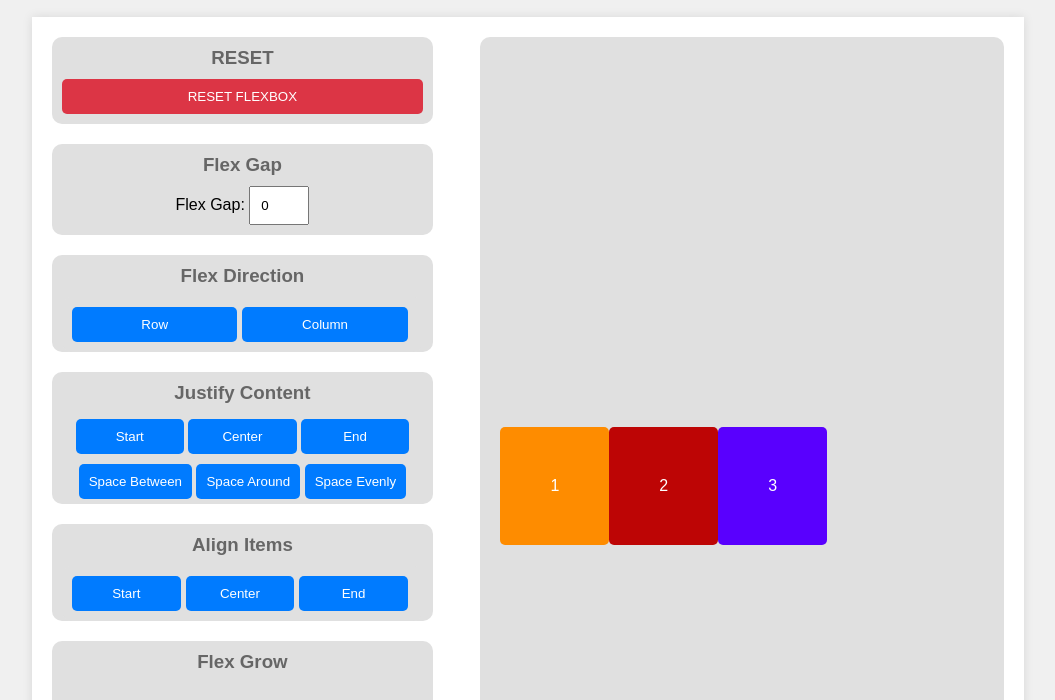
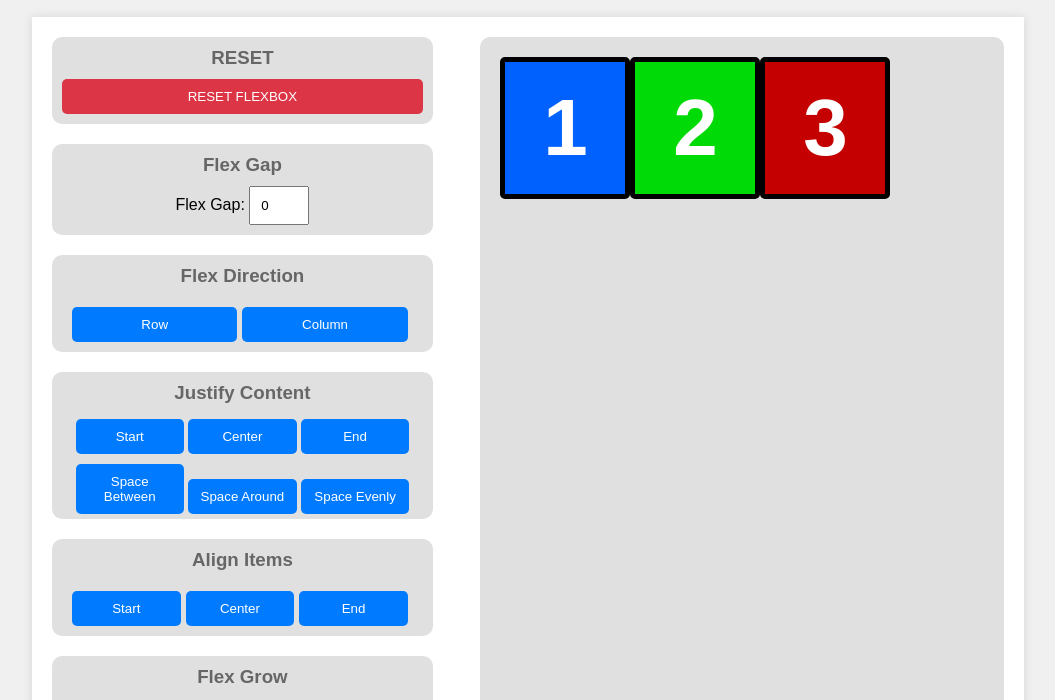
Before and after one commit to INB-Agustin/it0043tc05, a plain HTML site: page MT/AgustinTSA7.html in a window 1280 px wide. Shown: the part 60-760 px from the top of the page, without its empty margins (112-1167 px from the left). Drawn offline with Linux system fonts and the light colour scheme.

Commit message:
Update AgustinTSA7.html

```diff
--- a/MT/AgustinTSA7.html
+++ b/MT/AgustinTSA7.html
@@ -4,7 +4,7 @@
     <meta charset="UTF-8">
     <meta name="viewport" content="width=device-width, initial-scale=1.0">
     <title>Simulation</title>
-    <link rel="stylesheet" href="style.css">
+    <link rel="stylesheet" href="AgustinTSA7.css">
 </head>
 <body>
     <h1 class="title">FLEX SIMULATOR</h1>
```
